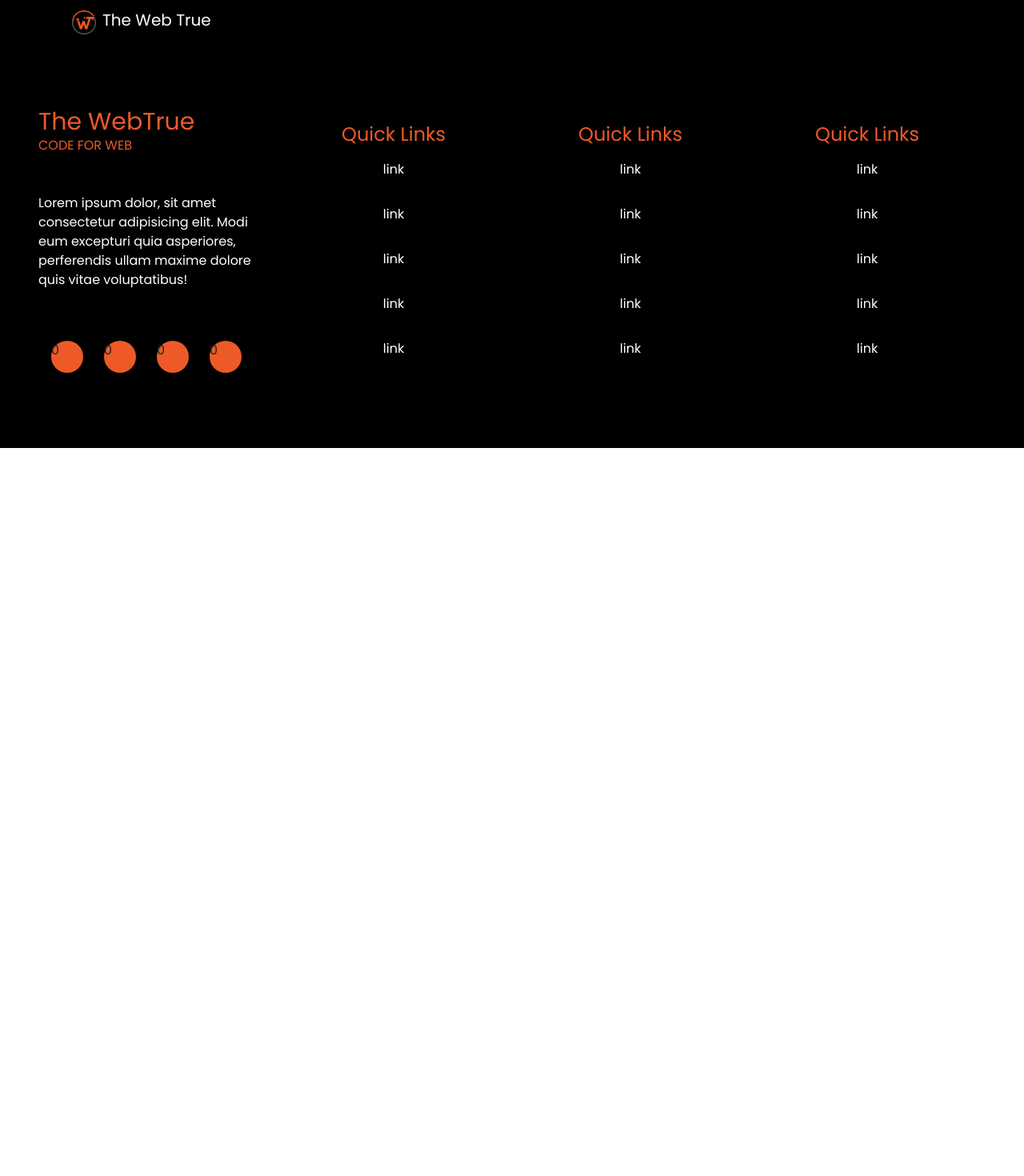
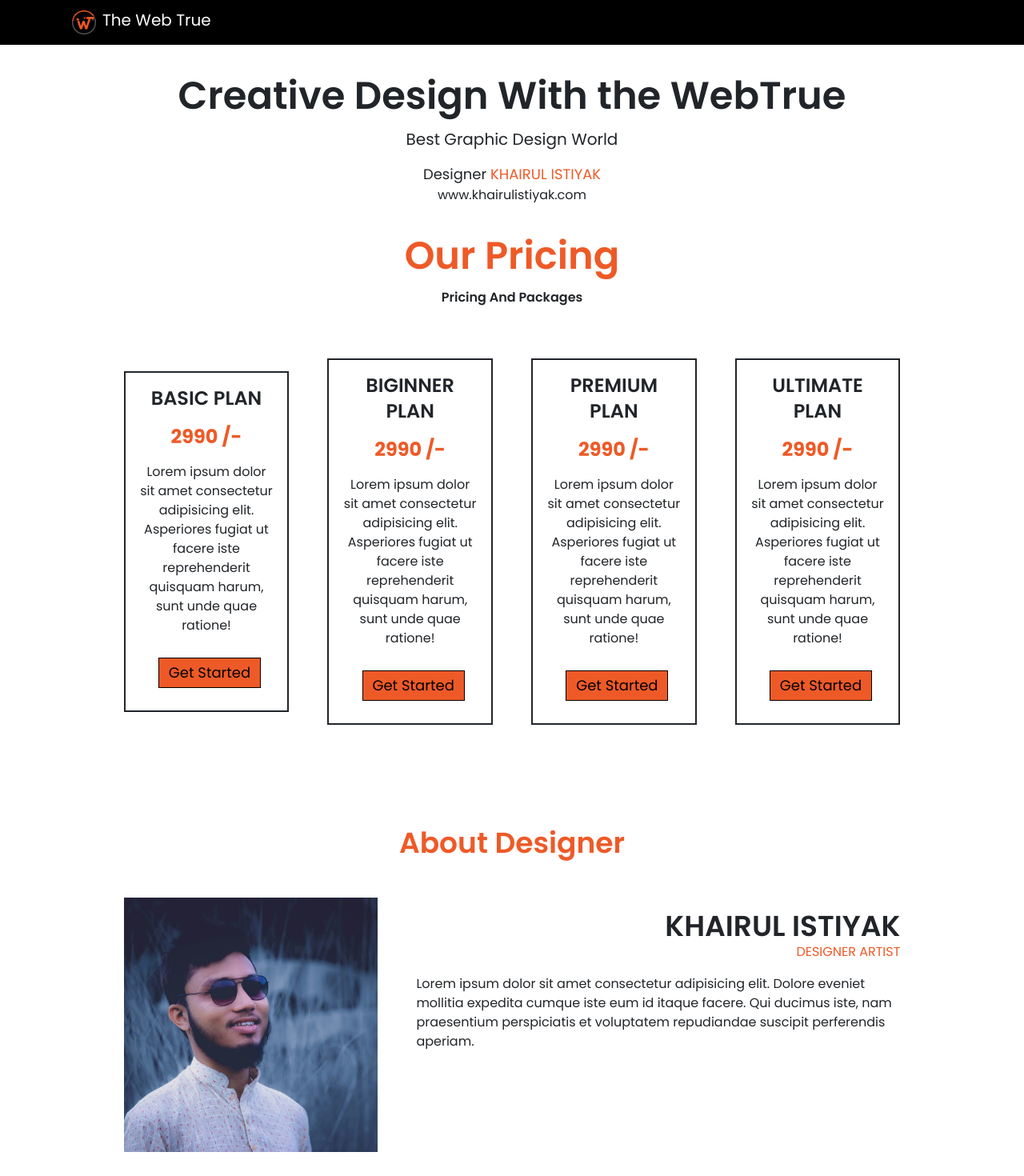
Before and after one commit to The-webtrue/the-webtrue-client, a React (Create React App) app: page /graphics in a window 1280 px wide. Shown: the top 1470 px of the page at 80% size. Before the commit the page ends 800 px from the top, so only its background shows below. Built offline with nearby package versions, Linux system fonts and the light colour scheme.

Commit message:
graphics done

```diff
--- a/src/App.js
+++ b/src/App.js
@@ -4,6 +4,7 @@ import Footer from './component/Shared/Footer/Footer';
 import Navigationbar from './component/Shared/Navbar/Navbar';
 import About from './Pages/About/About';
 import Contact from './Pages/Contact/Contact';
+import Graphics from './Pages/Graphics/Graphics';
 import Home from './Pages/Home/Home';
 import Service from './Pages/Service/Service';
 import Software from './Pages/Software/Software';
@@ -20,6 +21,7 @@ function App() {
         <Route  path='/contact' element={<Contact/>}/>
         <Route  path="/web" element={<WebDev/>}/>
         <Route  path="/software" element={<Software/>}/>
+        <Route  path="/graphics" element={<Graphics/>}/>
        </Routes>
       <Footer/>
     </div>
--- /dev/null
+++ b/src/Pages/Graphics/Graphics.js
@@ -0,0 +1,37 @@
+import React from 'react';
+import Portfolio from '../../component/Service/Portfolio/Portfolio';
+import Pricing from '../../component/Service/Pricing/Pricing';
+import nobin from '../../assets/nobin.png';
+const Graphics = () => {
+    return (
+        <div>
+            <div className='text-center my-10'>
+                <h1 className='lg:text-5xl text-4xl font-semibold'>Creative Design With the WebTrue</h1>
+                <p className='text-xl my-3'>Best Graphic Design World</p>
+                <p className='text-lg'>Designer <span className='text-komla'>KHAIRUL ISTIYAK</span></p>
+                <p>www.khairulistiyak.com</p>
+            </div>
+            <div className='text-center'>
+            <h1 className='lg:text-5xl text-4xl font-semibold text-komla'>Our Pricing</h1>
+            <p className=' text-md  font-semibold py-3'>Pricing And Packages</p>
+            </div>
+        <Pricing/>
+        <div >
+            <h1 className='text-center lg:text-4xl text-4xl text-komla font-semibold mt-20'>About Designer</h1>
+            <div className='md:flex sm:flex-row p-5 gap-5 lg:w-5/6 mx-auto'>
+                <div>
+                    <img src={nobin} alt="" />
+                </div>
+                <div className='flex-row justify-center items-center my-3'>
+                    <h1 className='text-right  lg:text-4xl text-3xl font-semibold'>KHAIRUL ISTIYAK</h1>
+                    <p className='text-komla text-md text-right '>DESIGNER ARTIST</p>
+                    <p className='text-left my-3'>Lorem ipsum dolor sit amet consectetur adipisicing elit. Dolore eveniet mollitia expedita cumque iste eum id itaque facere. Qui ducimus iste, nam praesentium perspiciatis et voluptatem repudiandae suscipit perferendis aperiam.</p>
+                </div>
+            </div>
+        </div>
+        <Portfolio/>
+        </div>
+    );
+};
+
+export default Graphics;
--- a/src/Pages/WebDev/WebDev.js
+++ b/src/Pages/WebDev/WebDev.js
@@ -4,6 +4,7 @@ import WebBanner from '../../component/Service/webBanner/WebBanner';
 import frontend from '../../assets/frontend.png';
 import frontback from '../../assets/frontback.png';
 import portfolio from '../../assets/logo.png';
+import Portfolio from '../../component/Service/Portfolio/Portfolio';
 const WebDev = () => {
     return (
         <div>
@@ -40,19 +41,7 @@ const WebDev = () => {
             </div>
             </div>
             <img className='mx-auto img-fluid' src={frontback} alt="" />
-            <div>
-                <h1 className='text-6xl text-center p-5 font-bold'>Our Portfolio</h1>
-                <div className="items-center grid  lg:w-3/4 mx-auto md:grid-cols-3 gap-5 p-5">
-                        <img className="img-fluid border-komla border-[3px]"  src={portfolio} alt="" />
-                        <img className="img-fluid border-komla border-[3px]"  src={portfolio} alt="" />
-                        <img className="img-fluid border-komla border-[3px]"  src={portfolio} alt="" />
-                        <img className="img-fluid border-komla border-[3px]"  src={portfolio} alt="" />
-                        <img className="img-fluid border-komla border-[3px]"  src={portfolio} alt="" />
-                        <img className="img-fluid border-komla border-[3px]"  src={portfolio} alt="" />
-
-
-                    </div>
-            </div>
+            <Portfolio/>
         </div>
     );
 };
--- /dev/null
+++ b/src/component/Service/Portfolio/Portfolio.js
@@ -0,0 +1,22 @@
+import React from 'react';
+import portfolio from '../../../assets/logo.png';
+
+const Portfolio = () => {
+    return (
+            <div>
+                <h1 className='text-6xl text-center p-5 font-bold'>Our Portfolio</h1>
+                <div className="items-center grid  lg:w-3/4 mx-auto md:grid-cols-3 gap-5 p-5">
+                        <img className="img-fluid border-komla border-[3px]"  src={portfolio} alt="" />
+                        <img className="img-fluid border-komla border-[3px]"  src={portfolio} alt="" />
+                        <img className="img-fluid border-komla border-[3px]"  src={portfolio} alt="" />
+                        <img className="img-fluid border-komla border-[3px]"  src={portfolio} alt="" />
+                        <img className="img-fluid border-komla border-[3px]"  src={portfolio} alt="" />
+                        <img className="img-fluid border-komla border-[3px]"  src={portfolio} alt="" />
+
+
+                    </div>
+            </div>
+    );
+};
+
+export default Portfolio;
--- /dev/null
+++ b/src/component/Service/Pricing/Pricing.js
@@ -0,0 +1,45 @@
+import React from 'react';
+
+const Pricing = () => {
+    return (
+        <div>
+            <div className='items-center grid  lg:w-5/6 mx-auto md:grid-cols-2 lg:grid-cols-4 gap-5 p-5'>
+            <div className='flex-row items-center justify-center p-3 border-[2px] text-center'>
+                <h1 className='text-2xl font-semibold '>BASIC PLAN</h1>
+                <p className='text-2xl my-3 font-bold text-komla'> 2990 /-</p>
+                <p className=' my-3'>Lorem ipsum dolor sit amet consectetur adipisicing elit. Asperiores fugiat ut facere iste reprehenderit quisquam harum, sunt unde quae ratione!</p>
+                <div>
+            <button className='orange-btn ml-2'>Get Started</button>
+            </div>
+            </div>
+            <div className='flex-row items-center justify-center p-3 border-[2px] text-center'>
+                <h1 className='text-2xl font-semibold '>BIGINNER PLAN</h1>
+                <p className='text-2xl my-3 font-bold text-komla'> 2990 /-</p>
+                <p className=' my-3'>Lorem ipsum dolor sit amet consectetur adipisicing elit. Asperiores fugiat ut facere iste reprehenderit quisquam harum, sunt unde quae ratione!</p>
+                <div>
+            <button className='orange-btn ml-2'>Get Started</button>
+            </div>
+            </div>
+            <div className='flex-row items-center justify-center p-3 border-[2px] text-center'>
+                <h1 className='text-2xl font-semibold '>PREMIUM PLAN</h1>
+                <p className='text-2xl my-3 font-bold text-komla'> 2990 /-</p>
+                <p className=' my-3'>Lorem ipsum dolor sit amet consectetur adipisicing elit. Asperiores fugiat ut facere iste reprehenderit quisquam harum, sunt unde quae ratione!</p>
+                <div>
+            <button className='orange-btn ml-2'>Get Started</button>
+            </div>
+            </div>
+            <div className='flex-row items-center justify-center p-3 border-[2px] text-center'>
+                <h1 className='text-2xl font-semibold '>ULTIMATE PLAN</h1>
+                <p className='text-2xl my-3 font-bold text-komla'> 2990 /-</p>
+                <p className=' my-3'>Lorem ipsum dolor sit amet consectetur adipisicing elit. Asperiores fugiat ut facere iste reprehenderit quisquam harum, sunt unde quae ratione!</p>
+                <div>
+            <button className='orange-btn ml-2'>Get Started</button>
+            </div>
+            </div>
+
+            </div>
+        </div>
+    );
+};
+
+export default Pricing;
--- a/src/component/Shared/Navbar/Navbar.js
+++ b/src/component/Shared/Navbar/Navbar.js
@@ -59,7 +59,7 @@ const Navigationbar = () => {
                     <NavDropdown.Divider />
                     <NavDropdown.Item style={{color:'#000000'}} className="bg-white text-komla font-bold" href="#" as={NavLink} to="/software">Software</NavDropdown.Item>
                     <NavDropdown.Divider />
-                    <NavDropdown.Item style={{color:'#000000'}} className="bg-white text-komla font-bold" href="#" as={NavLink} to="/service">Graphic Design</NavDropdown.Item>
+                    <NavDropdown.Item style={{color:'#000000'}} className="bg-white text-komla font-bold" href="#" as={NavLink} to="/graphics">Graphic Design</NavDropdown.Item>
                     </ul>
                   </li>
                   <Nav.Link style={{color:'#EE5A27'}} className="mx-5  Nav-item li" href="#" as={NavLink} to="/about">ABOUT US</Nav.Link>
```
Also changed, not shown: src/assets/nobin.png (added).
